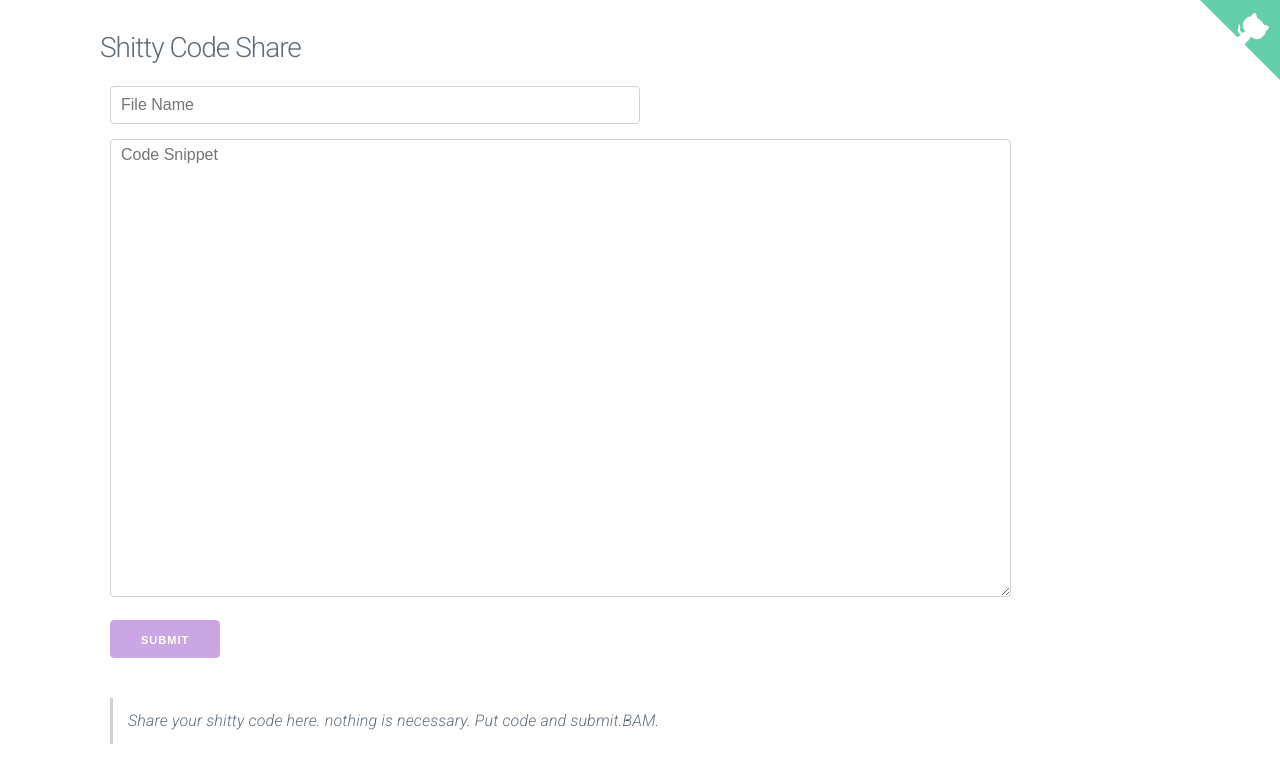
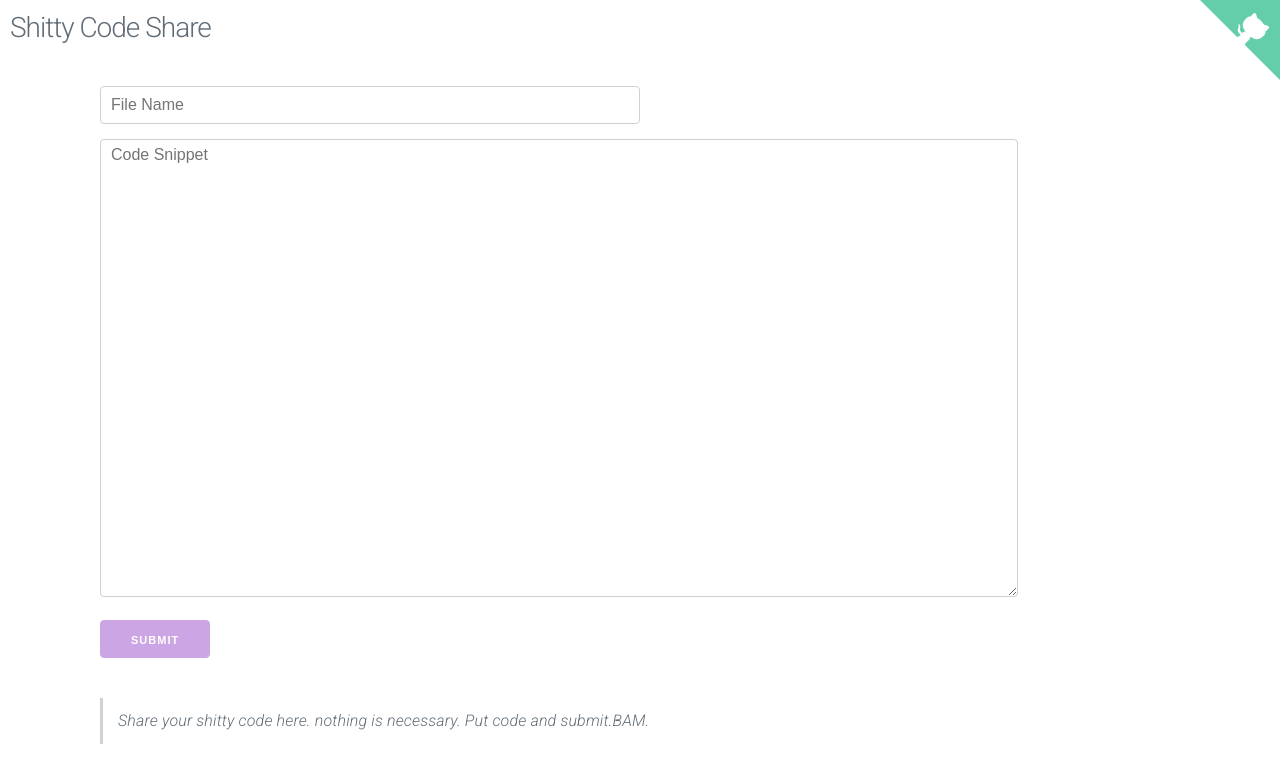
Before and after one commit to sourabhtk37/CodeShare, a Django app: page / in a window 1280 px wide. Shown: the top 783 px of the page. Run offline with Django 3.2, Linux system fonts and the light colour scheme; some libraries are stand-ins or nearby versions.

Commit message:
Updated homepage.html
Fixes #10

```diff
--- a/code_share/app_code_share/templates/app_code_share/homepage.html
+++ b/code_share/app_code_share/templates/app_code_share/homepage.html
@@ -15,11 +15,12 @@
 
   </head>
   <body>
+  <a href="{% url 'code_share:app_home'%}" style="color:inherit;">
+    <h3 style="padding-top:10px; padding-bottom:20px; padding-left:10px">Shitty Code Share</h3>
+  </a>
+
     <div class="container">
-        <div class="row">
-            <div class="column">
-                <h3 style="padding-top:30px">Shitty Code Share</h3>
-                <div class="column">
+
       {% if messages %}
       <ul class="messages">
           {% for message in messages %}
@@ -27,34 +28,40 @@
           {% endfor %}
       </ul>
       {% endif %}
+
       <form action="." enctype="multipart/form-data" method="POST">
       {% csrf_token %}
+
        {% if filename %}
           {% if code_share.file_name %}
            File Name:<h4>{{code_share.file_name}}</h4>
+
           {%else%}
            unique Id:<h4>{{code_share.hash_value}}</h4>
+
           {%endif%}
+
           <textarea id="code_snippet" name="code_snippet">{{code_share.code}}</textarea><br>
           <input id="submit_edit" type="submit" value="edit">
           <br>
-                         <a href="{% url 'code_share:app_home'  %}" >
-                             <div id="create" >create new </div>
+           <a href="{% url 'code_share:app_home'%}" >
+               <div id="create">create new</div>
           </a><br>
+
        {%else%}
           <input type="text" id="file_field" name="file_name" placeholder="File Name" value="{{code_share.file_name}}">
 
           <textarea id="code_snippet" name="code_snippet" placeholder="Code Snippet">{{code_share.code}}</textarea><br>
           <input id="submit_new" type="submit" value="submit" onmouseover="check_content(this)"><br>
+
        {%endif%}
+
       </form>
+
       <blockquote>
           <p><em>Share your shitty code here. nothing is necessary. Put code and submit.BAM.</em></p>
       </blockquote>
 
-                </div>
-            </div>
-        </div>
     </div>
 
     {% include "fork_github.html" %}
@@ -90,7 +97,7 @@
       Content in the textarea is checked and according to that
       submit buttons are disabled/enabled.
     */
-    code_snippet.addEventListener('keyup', (event) => {
+    code_snippet.addEventListener("keyup", (event) => {
 
       if (document.getElementById("code_snippet").value != ""){
 
```
Also changed, not shown: code_share/app_code_share/views.py (line endings or trailing spaces). Lines whose indentation alone changed are shown as unchanged.
